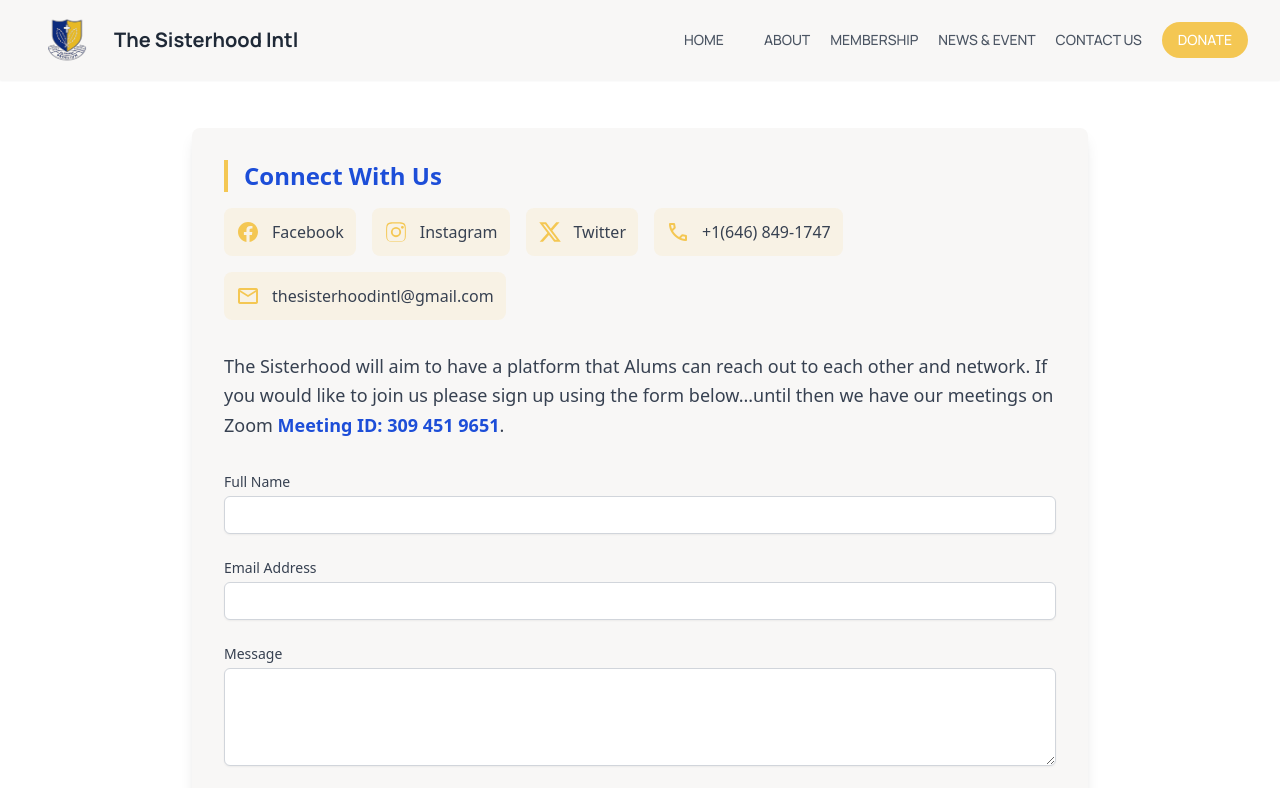
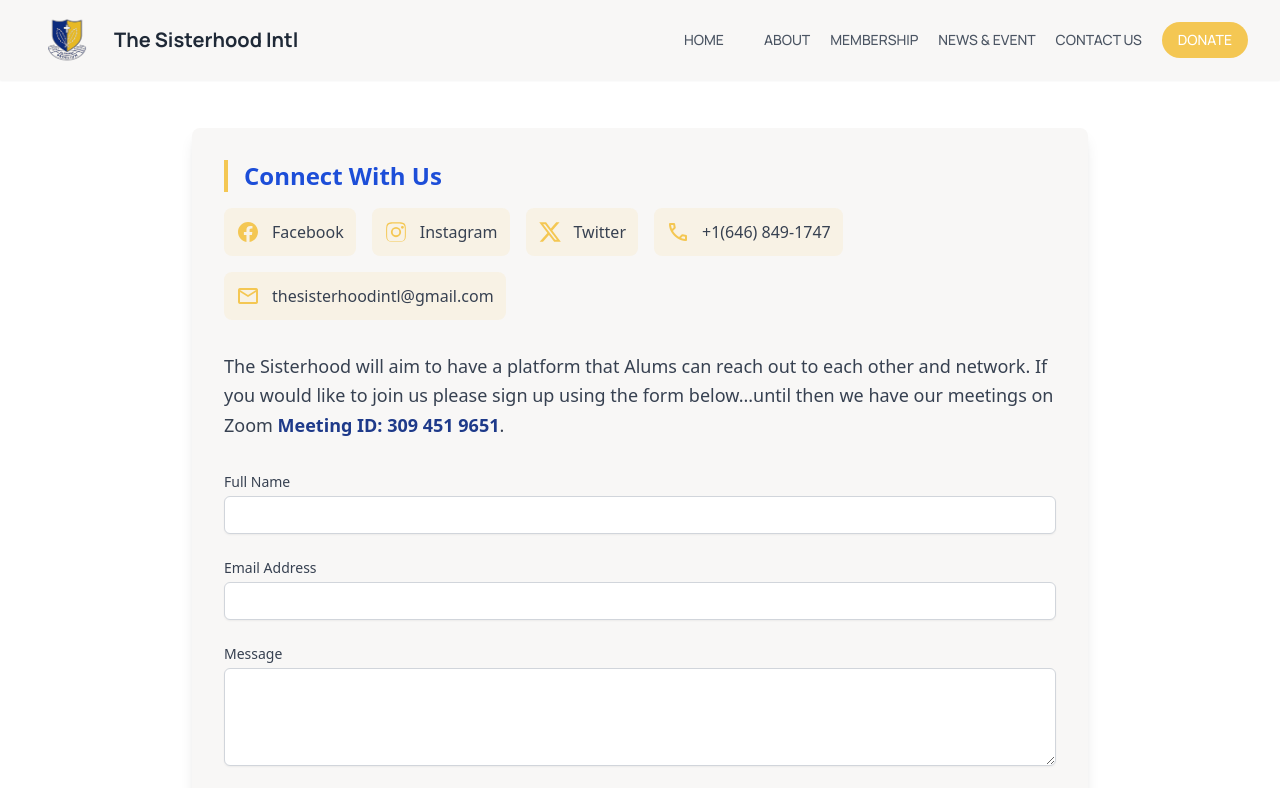
Before and after one commit to Kennysaruni/thesisterhoodintl, a React (Vite) app: page / in a window 1280 px wide. Shown: the top 788 px of the page. Built offline with nearby package versions, Linux system fonts and the light colour scheme.

Commit message:
Changed heading color

```diff
--- a/src/Components/ContactUs.jsx
+++ b/src/Components/ContactUs.jsx
@@ -65,7 +65,7 @@ function ContactUs() {
                     <p className="text-lg leading-relaxed mb-6 text-gray-700 dark:text-gray-300">
                         The Sisterhood will aim to have a platform that Alums can reach out to each other and network.
                         If you would like to join us please sign up using the form below...until then we have our meetings on Zoom
-                        <strong className="text-blue-700"> Meeting ID: 309 451 9651</strong>.
+                        <strong className="text-blue-900"> Meeting ID: 309 451 9651</strong>.
                     </p>
                     <form className="space-y-6 mt-8">
                         <div>
```
